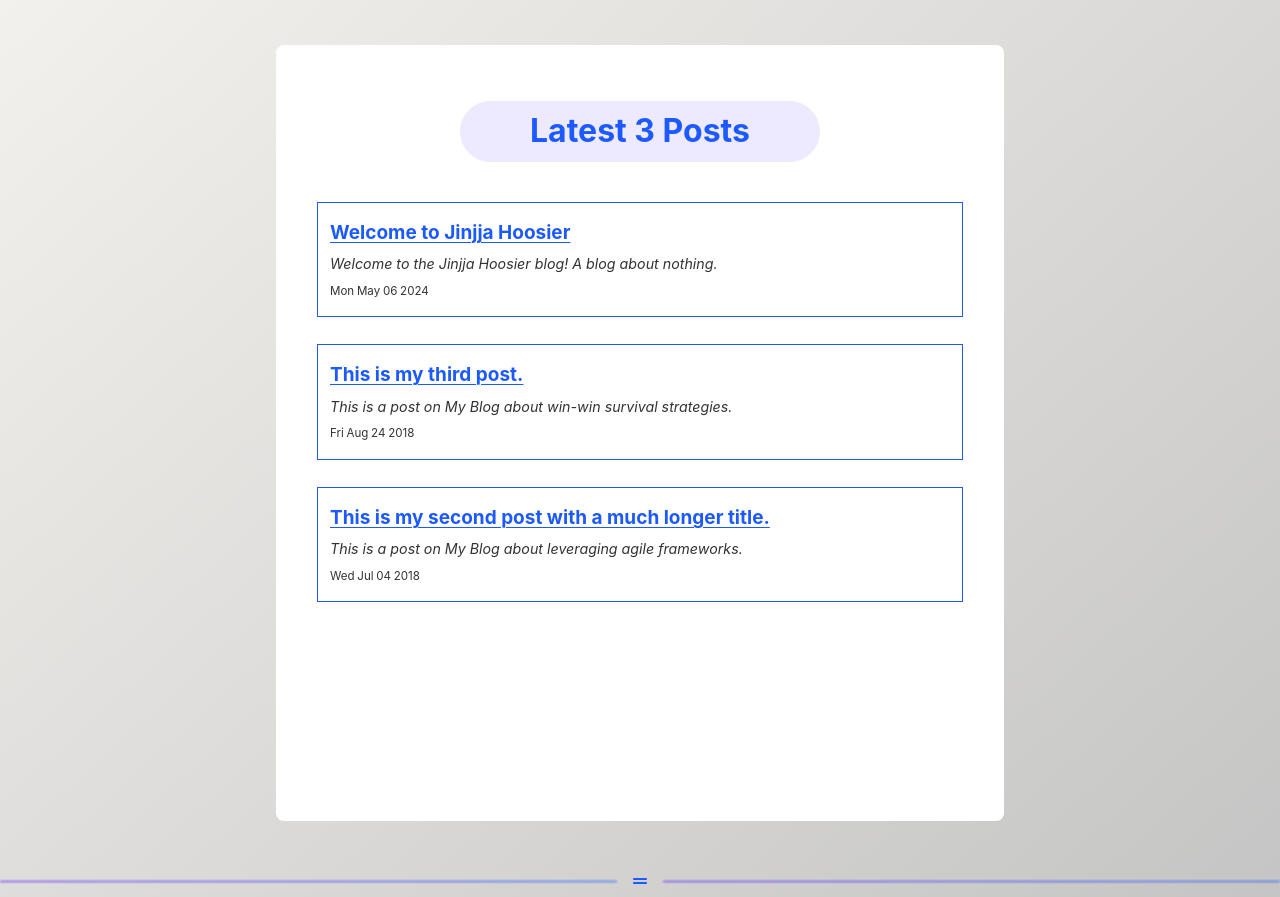
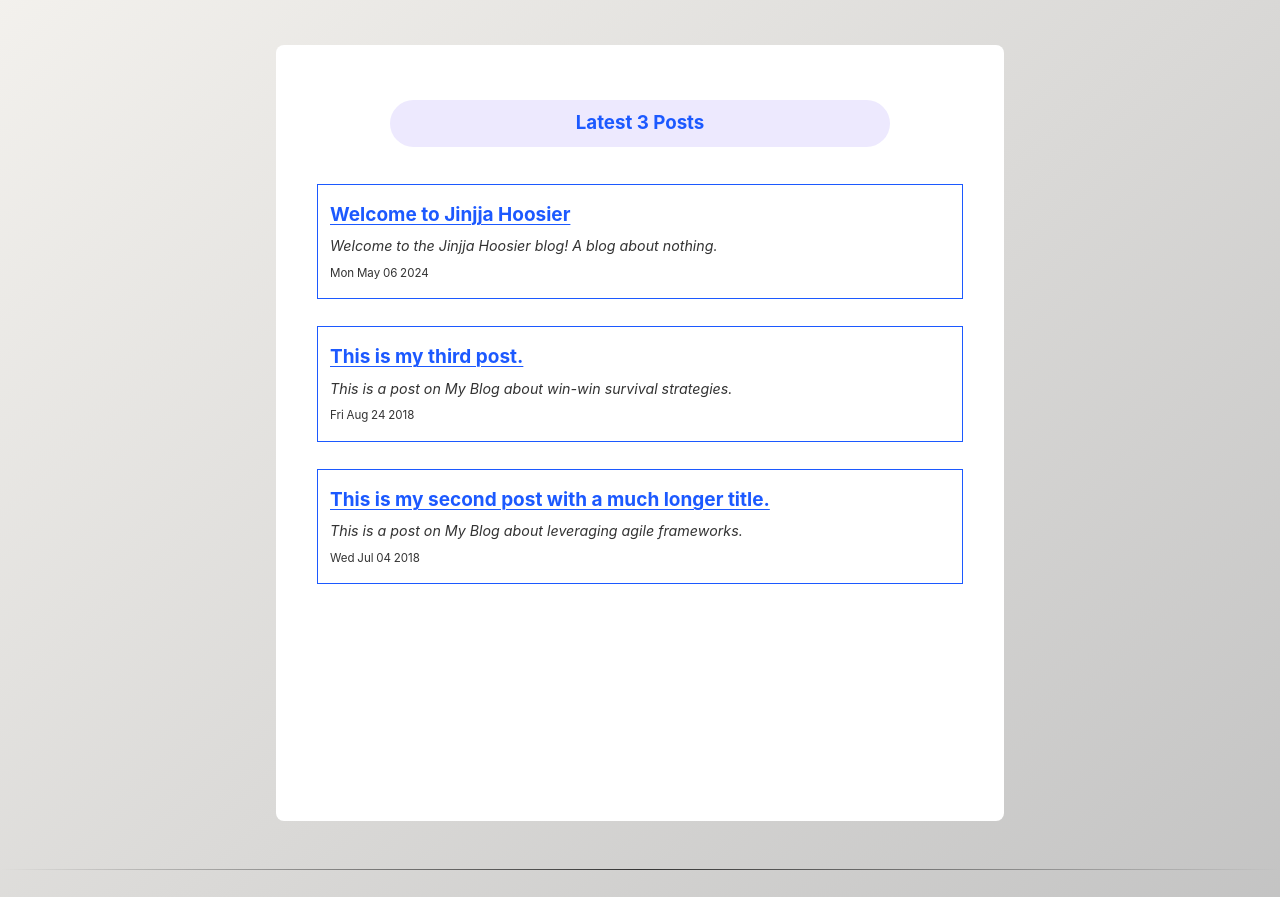
Before and after one commit to simonhlee97/sushispicelatte, an Eleventy site: page content/index.njk in a window 1280 px wide. Shown: the part 55-952 px from the top of the page. Built offline with nearby package versions, Linux system fonts and the light colour scheme; Eleventy itself is replaced by a stand-in of ours; files that its build step writes are made by us from their sources.

Commit message:
hr divider to fix overflow

```diff
--- a/_includes/layouts/base.njk
+++ b/_includes/layouts/base.njk
@@ -43,12 +43,12 @@
 		</main>
 
 		<footer class='footer'>
-      <div class="divider line glow">
+      {# <div class="divider line glow">
         <span style="color: var(--blue1);">
           <i class="fa-solid fa-grip-lines"></i>
         </span>
-      </div>
-
+      </div> #}
+      <hr />
       <div>
         <ul class="icons">
           <li><a href="https://github.com/simonhlee97"><i class="fa-2x fa-brands fa-square-github"></i></a></li>
--- a/content/blog.njk
+++ b/content/blog.njk
@@ -4,7 +4,7 @@ eleventyNavigation:
   key: Archive
   order: 2
 ---
-<h1 class='tc badge'>Archive</h1>
+<h3 class='tc badge'>Archive</h3>
 
 {% set postslist = collections.posts %}
 {% include "postslist.njk" %}
--- a/content/index.njk
+++ b/content/index.njk
@@ -7,7 +7,7 @@ numberOfLatestPostsToShow: 3
 ---
 {% set postsCount = collections.posts | length %}
 {% set latestPostsCount = postsCount | min(numberOfLatestPostsToShow) %}
-<h1 class='tc badge'>Latest {{ latestPostsCount }} Post{% if latestPostsCount != 1 %}s{% endif %}</h1>
+<h3 class='tc badge'>Latest {{ latestPostsCount }} Post{% if latestPostsCount != 1 %}s{% endif %}</h3>
 
 {% set postslist = collections.posts | head(-1 * numberOfLatestPostsToShow) %}
 {% set postslistCounter = postsCount %}
--- a/content/tags-list.njk
+++ b/content/tags-list.njk
@@ -4,7 +4,7 @@ layout: layouts/home.njk
 ---
 <div class="pt-1">
 
-  <h1 class="badge tc">All Tags</h1>
+  <h3 class="badge tc">All Tags</h3>
 
   <ul class='all-tags'>
   {% for tag in collections.all | getAllTags | filterTagList %}
--- a/content/tags.njk
+++ b/content/tags.njk
@@ -15,7 +15,7 @@ eleventyComputed:
 permalink: /tags/{{ tag | slugify }}/
 ---
 <div class="pt-1">
-  <h1 class="badge tc">Tagged "{{ tag }}"</h1>
+  <h3 class="badge tc">Tagged "{{ tag }}"</h3>
 
   {% set postslist = collections[ tag ] %}
   {% include "postslist.njk" %}
--- a/public/css/components.css
+++ b/public/css/components.css
@@ -1,9 +1,8 @@
 .badge {
-  padding-top: 0.2em;
-  padding-bottom: 0.2em;
+  padding: 0.5em;
   border-radius: 9999px;
-  max-width: 360px;
-  margin: 19px auto 25px auto;
+  max-width: 500px;
+  margin: 18px auto 22px auto;
   color: var(--blue1);
   background-color: #EDE9FE;
 }
--- a/public/css/index.css
+++ b/public/css/index.css
@@ -219,6 +219,12 @@ h1, h2, h3 {
   margin-bottom: 1.02em;
 }
 
+hr {
+  border: 0;
+  height: 1px;
+  background-image: linear-gradient(to right, rgba(0, 0, 0, 0), rgba(0, 0, 0, 0.75), rgba(0, 0, 0, 0));
+}
+
 /* UTILITY CLASSES */
 .tc {
   text-align: center;
```
